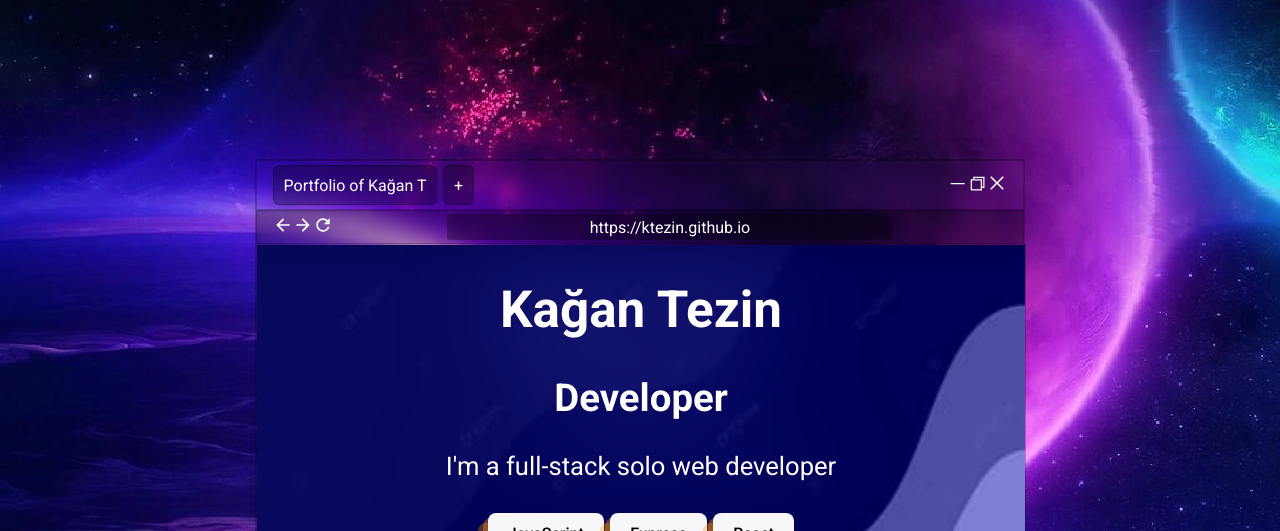
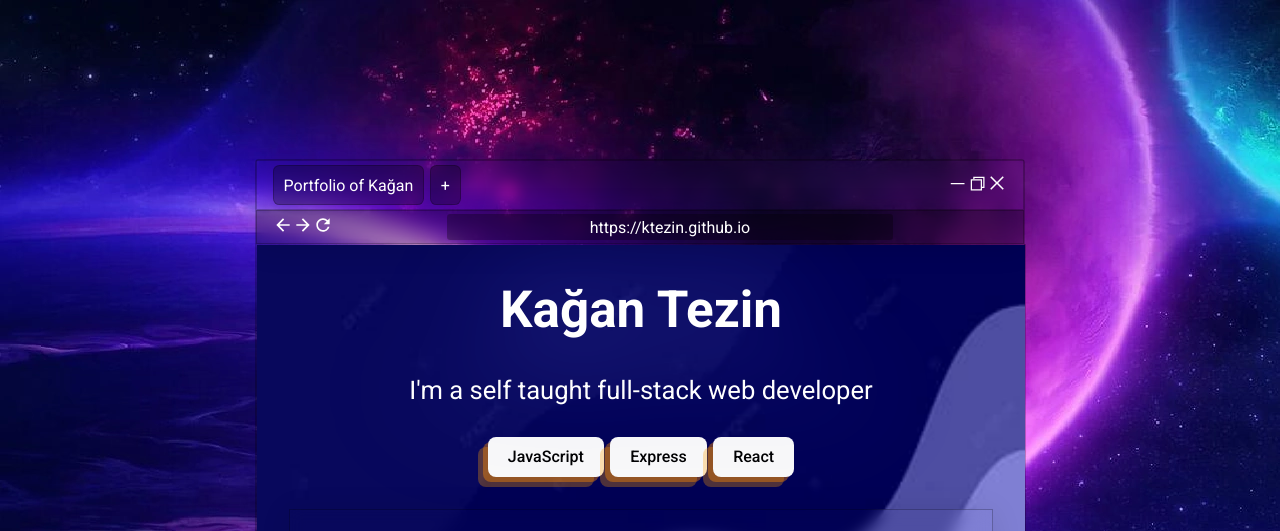
Before and after one commit to ktezin/ktezin.github.io, a React (Vite) app: page / in a window 1280 px wide. Shown: the top 531 px of the page. Built offline with nearby package versions, Linux system fonts and the light colour scheme; no server answers.

Commit message:
removed h2

```diff
--- a/src/App.jsx
+++ b/src/App.jsx
@@ -40,7 +40,7 @@ function App() {
 			<div className="window">
 				<div className="window-header glassy">
 					<div className="tabs">
-						<div className="tab glassy">Portfolio of Kağan T</div>
+						<div className="tab glassy">Portfolio of Kağan</div>
 						<div className="tab glassy">+</div>
 					</div>
 					<div>
@@ -61,8 +61,7 @@ function App() {
 					<div className="portfolio">
 						<div className="paper">
 							<h1>Kağan Tezin</h1>
-							<h2>Developer</h2>
-							<p>I'm a full-stack solo web developer</p>
+							<p>I'm a self taught full-stack web developer</p>
 						</div>
 						<div className="chips">
 							<button className="chip">JavaScript</button>
```
